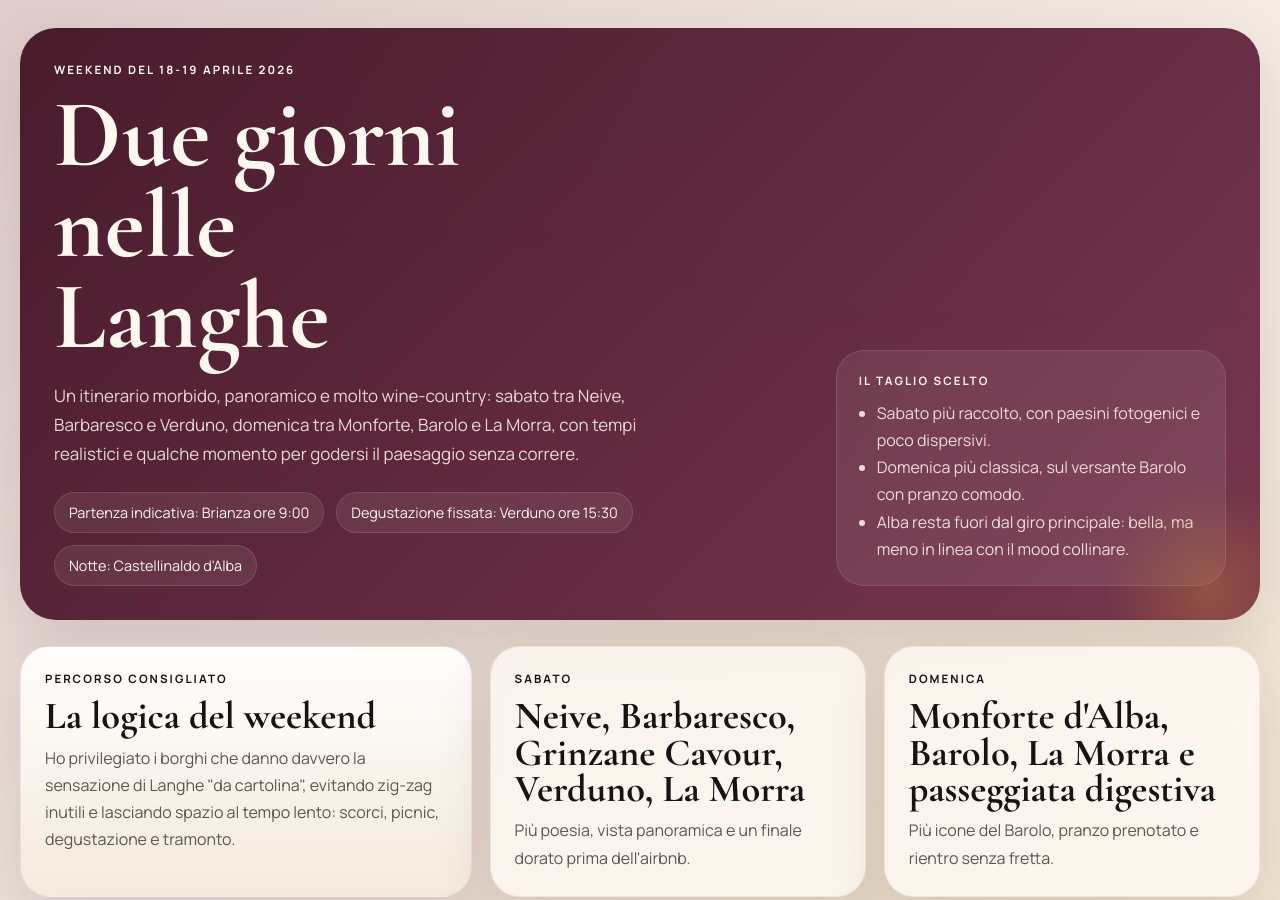
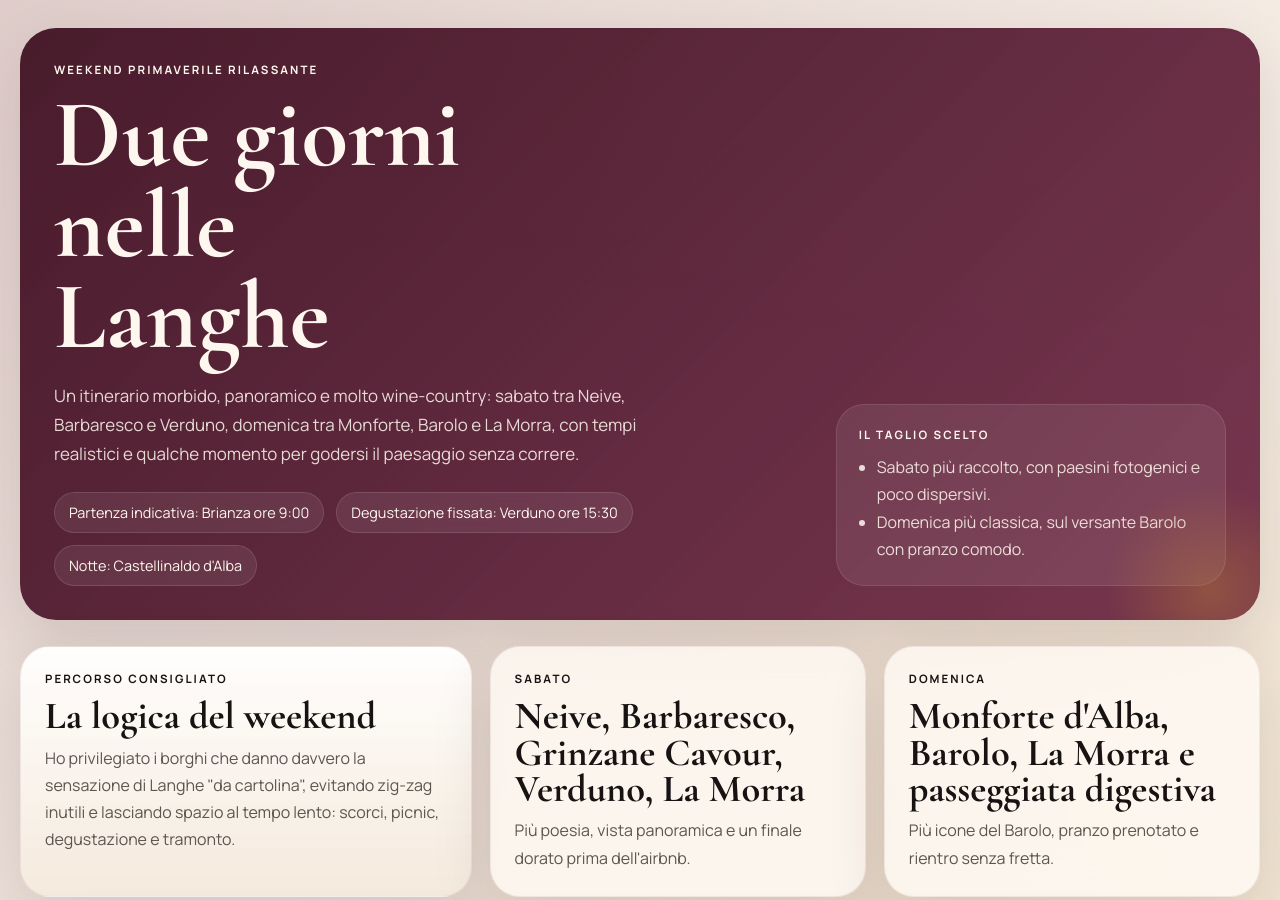
Before and after one commit to CaterinaPaola/Due-giorni-nelle-Langhe, a plain HTML site: page index.html in a window 1280 px wide. Shown: the top 900 px of the page. Drawn offline with nearby package versions, Linux system fonts and the light colour scheme.

Commit message:
Update index.html

```diff
--- a/index.html
+++ b/index.html
@@ -26,7 +26,7 @@
     <div class="page-shell">
       <header class="hero">
         <div class="hero-copy">
-          <p class="eyebrow">Weekend del 18-19 aprile 2026</p>
+          <p class="eyebrow">Weekend primaverile rilassante</p>
           <h1>Due giorni nelle Langhe</h1>
           <p class="lede">
             Un itinerario morbido, panoramico e molto wine-country: sabato tra
@@ -45,7 +45,6 @@
           <ul>
             <li>Sabato più raccolto, con paesini fotogenici e poco dispersivi.</li>
             <li>Domenica più classica, sul versante Barolo con pranzo comodo.</li>
-            <li>Alba resta fuori dal giro principale: bella, ma meno in linea con il mood collinare.</li>
           </ul>
         </aside>
       </header>
```
